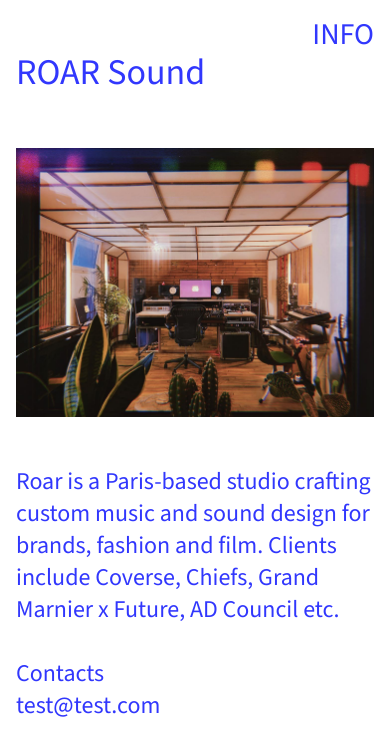
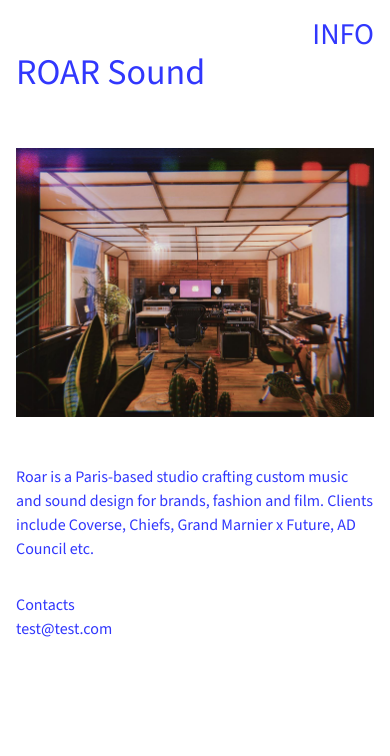
Before and after one commit to malick1302/PIERRE_Project, a React (Create React App) app: page /About in a window 390 px wide. Shown: the top 756 px of the page. Built offline with nearby package versions, Linux system fonts and the light colour scheme; a web font is replaced by a local one.

Commit message:
ADD:contact page

```diff
--- a/src/pages/About.jsx
+++ b/src/pages/About.jsx
@@ -15,7 +15,7 @@ const About = () => {
                     <div className='w-full mt-8 md:w-3/5 md:mt-9'>
                         <img src={studio1} alt="Photo 1 du studio" />
                     </div>
-                    <div className='mt-12 w-full md:w-1/3 flex flex-col md: justify-start    text-2xl md:text-xl  md:mb-0   '>
+                    <div className='mt-12 w-full md:w-1/3 flex flex-col md: justify-start   md:text-xl  md:mb-0   '>
                         <h3>Roar is a Paris-based studio crafting custom music and sound design for brands, fashion
                             and film. Clients include Coverse, Chiefs, Grand Marnier x Future, AD Council etc.
                         </h3>
```
